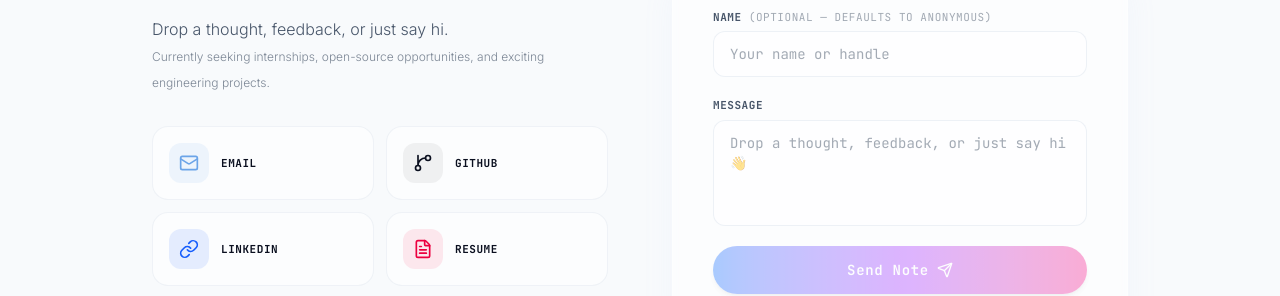
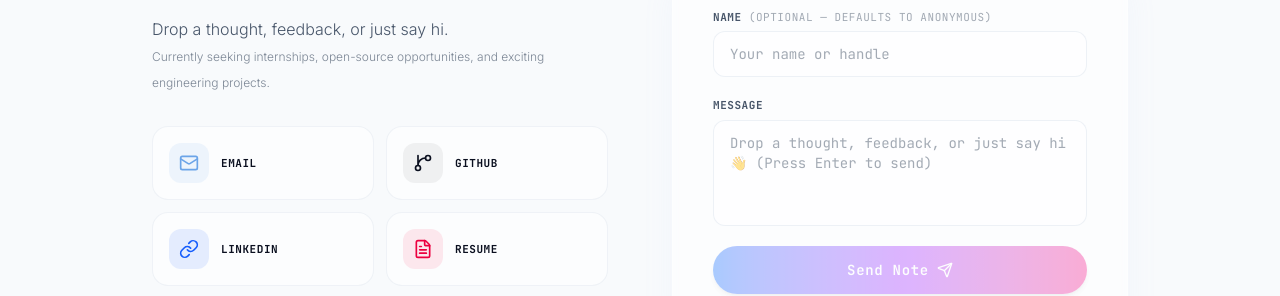
Before and after one commit to pxxad/Portfolio, a Next.js app: page / in a window 1280 px wide. Shown: the part 9166-9462 px from the top of the page. Built offline with nearby package versions, Linux system fonts and the light colour scheme; no server answers.

Commit message:
feat: connect Enter key to Send Note button in contact form

```diff
--- a/src/components/Contact.tsx
+++ b/src/components/Contact.tsx
@@ -37,6 +37,15 @@ export default function Contact() {
     setTimeout(() => {
       window.location.href = "/wall";
     }, 1200);
+  };
+
+  const handleKeyDown = (e: React.KeyboardEvent) => {
+    if (e.key === "Enter" && !e.shiftKey) {
+      e.preventDefault();
+      if (message.trim()) {
+        handleSubmit(e);
+      }
+    }
   };
 
   return (
@@ -156,6 +165,7 @@ export default function Contact() {
                   type="text"
                   value={name}
                   onChange={(e) => setName(e.target.value)}
+                  onKeyDown={handleKeyDown}
                   placeholder="Your name or handle"
                   className="w-full px-4 py-3 rounded-xl bg-white/60 dark:bg-white/5 border border-slate-200/60 dark:border-white/8 text-sm text-text-primary placeholder:text-text-secondary/50 focus:outline-none focus:ring-2 focus:ring-sky-blue/40 transition-all font-mono"
                 />
@@ -170,7 +180,8 @@ export default function Contact() {
                   id="note-message"
                   value={message}
                   onChange={(e) => setMessage(e.target.value)}
-                  placeholder="Drop a thought, feedback, or just say hi 👋"
+                  onKeyDown={handleKeyDown}
+                  placeholder="Drop a thought, feedback, or just say hi 👋 (Press Enter to send)"
                   rows={4}
                   className="w-full px-4 py-3 rounded-xl bg-white/60 dark:bg-white/5 border border-slate-200/60 dark:border-white/8 text-sm text-text-primary placeholder:text-text-secondary/50 focus:outline-none focus:ring-2 focus:ring-sky-blue/40 transition-all resize-none font-mono"
                 />
```
